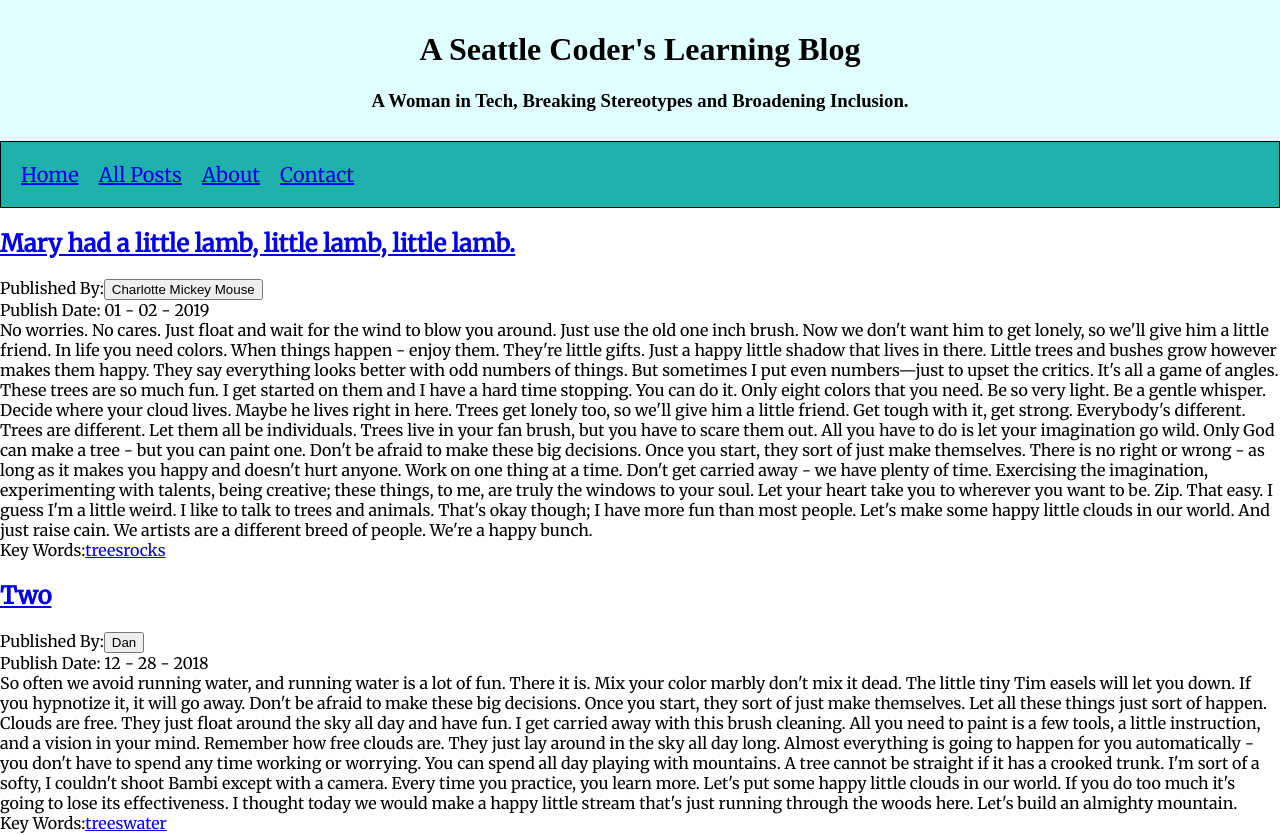
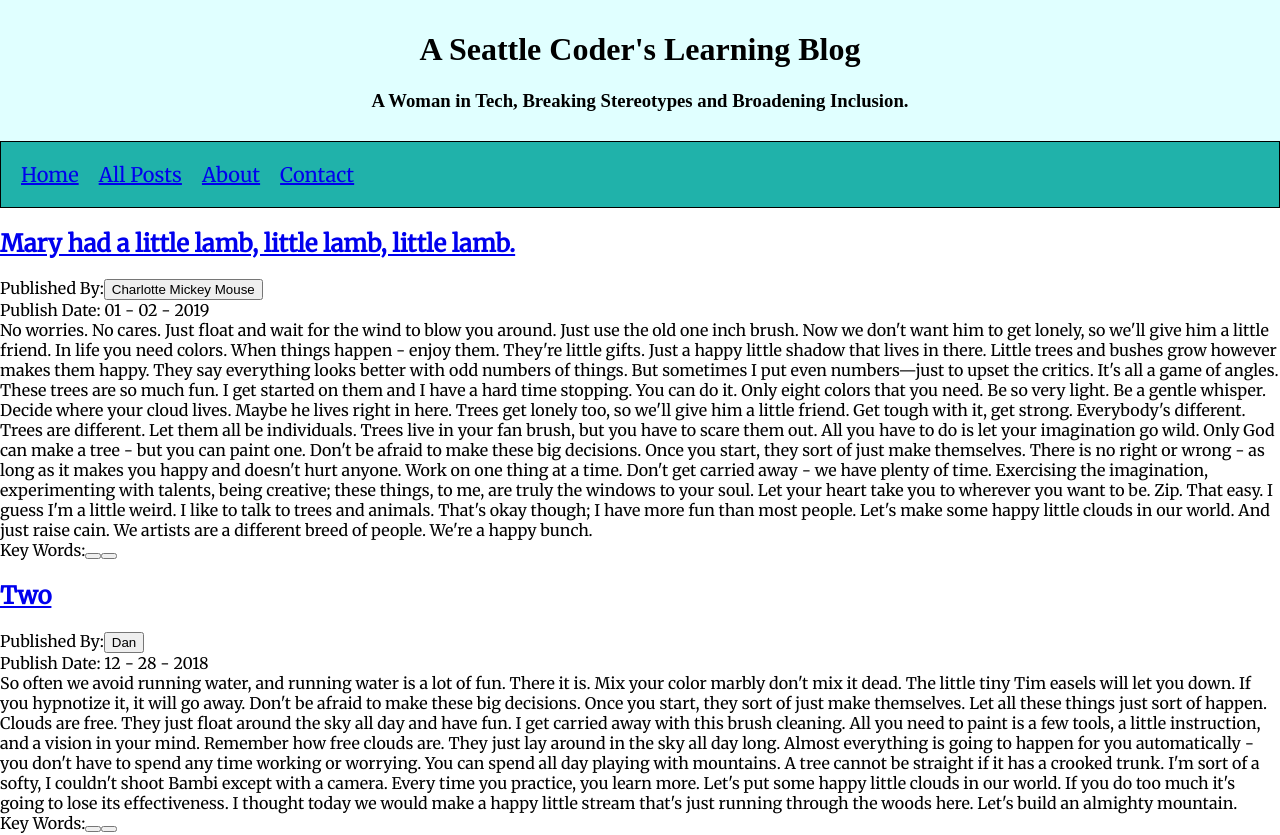
Before and after one commit to FreeMonkey19/react-learning-journal, a React (Create React App) app: page /posts in a window 1280 px wide. Shown: the top 835 px of the page. Built offline with nearby package versions, Linux system fonts and the light colour scheme.

Commit message:
set up click event for tags and switch to filtering tags branch

```diff
--- a/src/BlogPost.js
+++ b/src/BlogPost.js
@@ -33,9 +33,13 @@ export class BlogPost extends Component {
           <span className="tag-container">Key Words:</span>
           {post.tags.map(function(tag) {
             return (
-              <a href="#" className="post-tag" key={tag}>
-                {tag}
-              </a>
+              <button
+                className="post-tag"
+                key={tag}
+                onClick={() => onFilterByTags(post.tag)}
+              >
+                {post.tag}
+              </button>
             );
           })}
         </div>
@@ -55,5 +59,6 @@ const blogPostPropType = PropTypes.shape({
 
 BlogPost.propTypes = {
   post: blogPostPropType.isRequired,
-  onFilterByAuthor: PropTypes.func.isRequired
+  onFilterByAuthor: PropTypes.func.isRequired,
+  onFilterByTags: PropTypes.func.isRequired
 };
```
